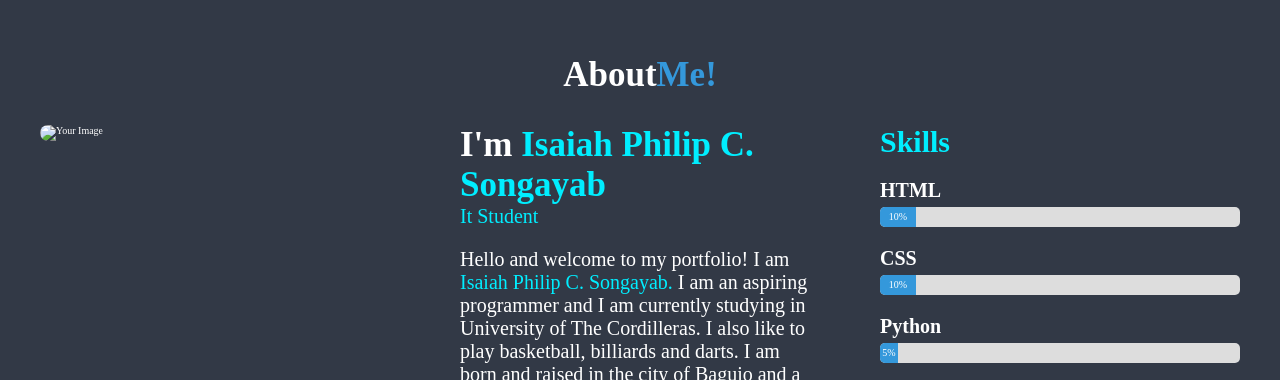
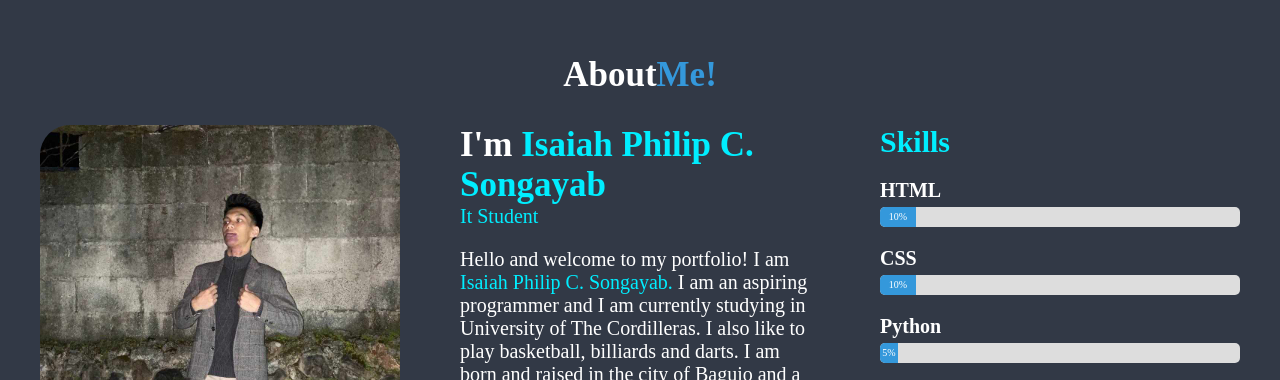
Before and after one commit to jdacm/ph, a plain HTML site: page index.html in a window 1280 px wide. Shown: the part 830-1210 px from the top of the page. Drawn offline with nearby package versions, Linux system fonts and the light colour scheme.

Commit message:
Update index.html

```diff
--- a/index.html
+++ b/index.html
@@ -74,7 +74,7 @@
                 <div class="col-md-4" data-aos="fade-down" data-aos-duration="1000">
                     <div class="image-rectangle">
                         <div class="image-border">
-                            <img src="image3.jpg" alt="Your Image">
+                            <img src="image3.jpeg" alt="Your Image">
                         </div>
                     </div>
                 </div>
```
